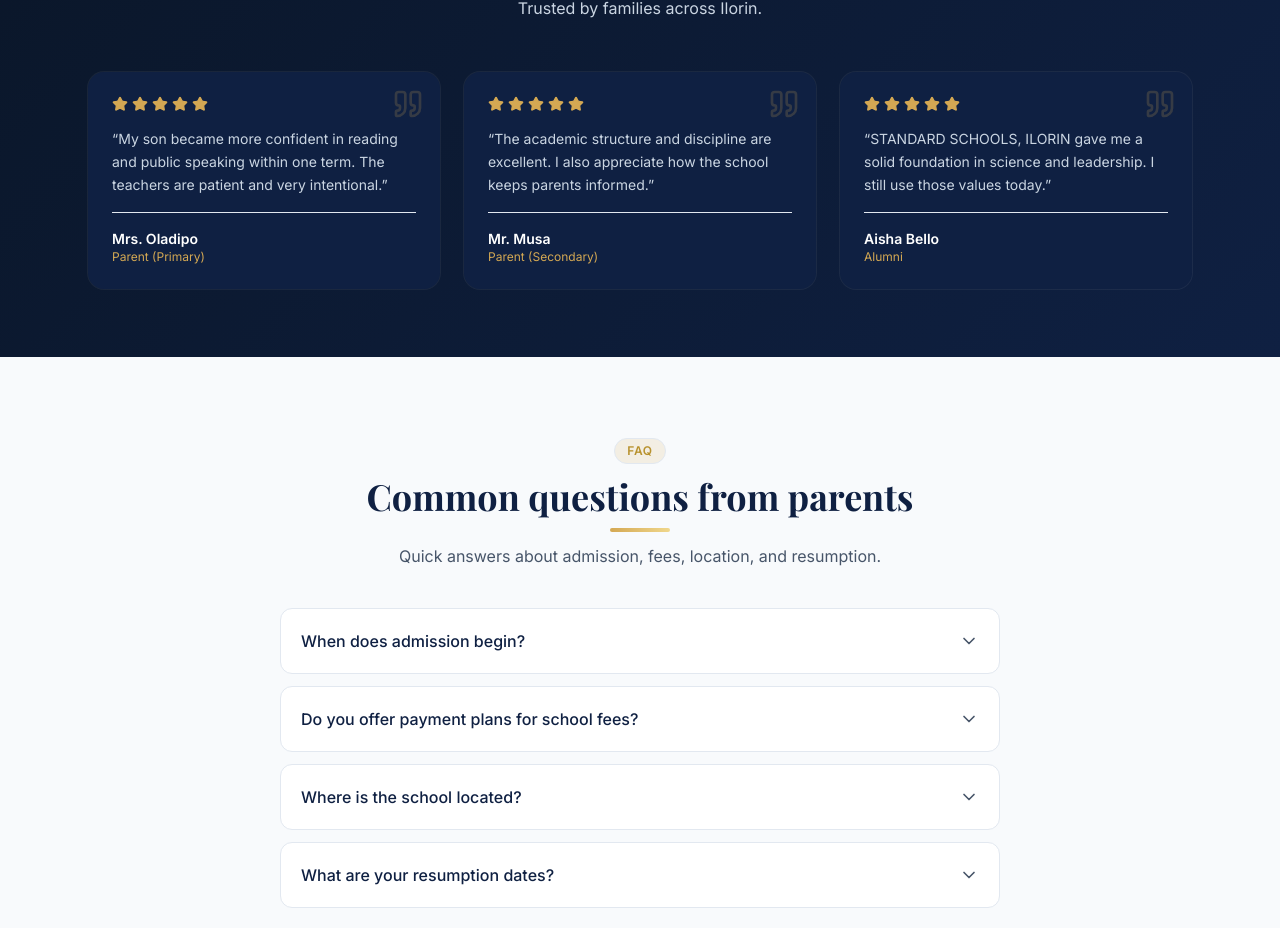
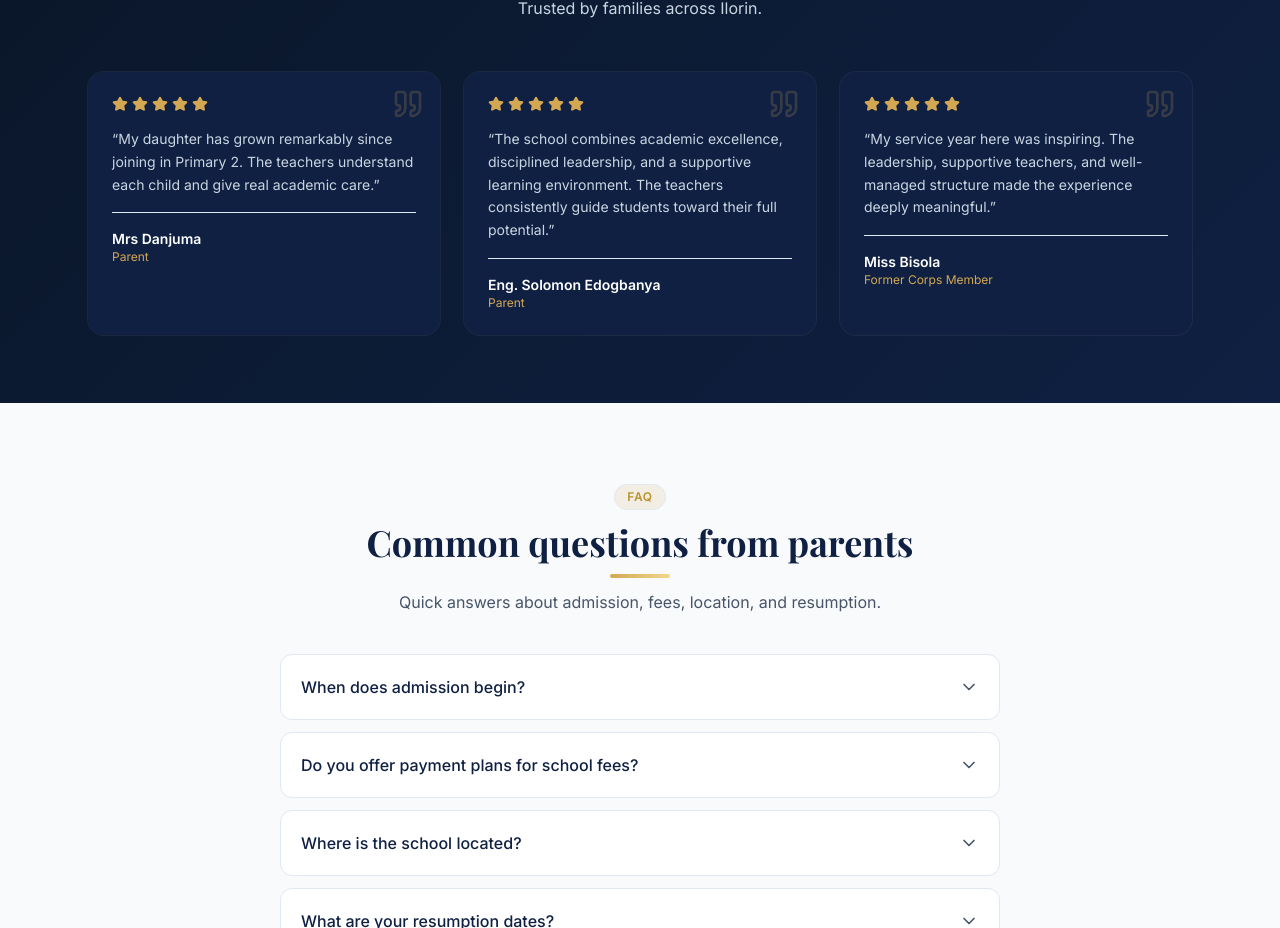
Before and after one commit to Abubakaradebayo/STANDARD-SCHOOL-LANDING-PAGE, a Next.js app: page / in a window 1280 px wide. Shown: the part 4679-5607 px from the top of the page. Built offline with nearby package versions, Linux system fonts and the light colour scheme; a web font is replaced by a local one.

Commit message:
Refine homepage testimonials copy

```diff
--- a/src/content/testimonials.ts
+++ b/src/content/testimonials.ts
@@ -6,21 +6,21 @@ export type Testimonial = {
 
 export const testimonials: Testimonial[] = [
   {
-    name: "Mrs. Oladipo",
-    role: "Parent (Primary)",
+    name: "Mrs Danjuma",
+    role: "Parent",
     message:
-      "My son became more confident in reading and public speaking within one term. The teachers are patient and very intentional.",
+      "My daughter has grown remarkably since joining in Primary 2. The teachers understand each child and give real academic care.",
   },
   {
-    name: "Mr. Musa",
-    role: "Parent (Secondary)",
+    name: "Eng. Solomon Edogbanya",
+    role: "Parent",
     message:
-      "The academic structure and discipline are excellent. I also appreciate how the school keeps parents informed.",
+      "The school combines academic excellence, disciplined leadership, and a supportive learning environment. The teachers consistently guide students toward their full potential.",
   },
   {
-    name: "Aisha Bello",
-    role: "Alumni",
+    name: "Miss Bisola",
+    role: "Former Corps Member",
     message:
-      "STANDARD SCHOOLS, ILORIN gave me a solid foundation in science and leadership. I still use those values today.",
+      "My service year here was inspiring. The leadership, supportive teachers, and well-managed structure made the experience deeply meaningful.",
   },
 ];
```
